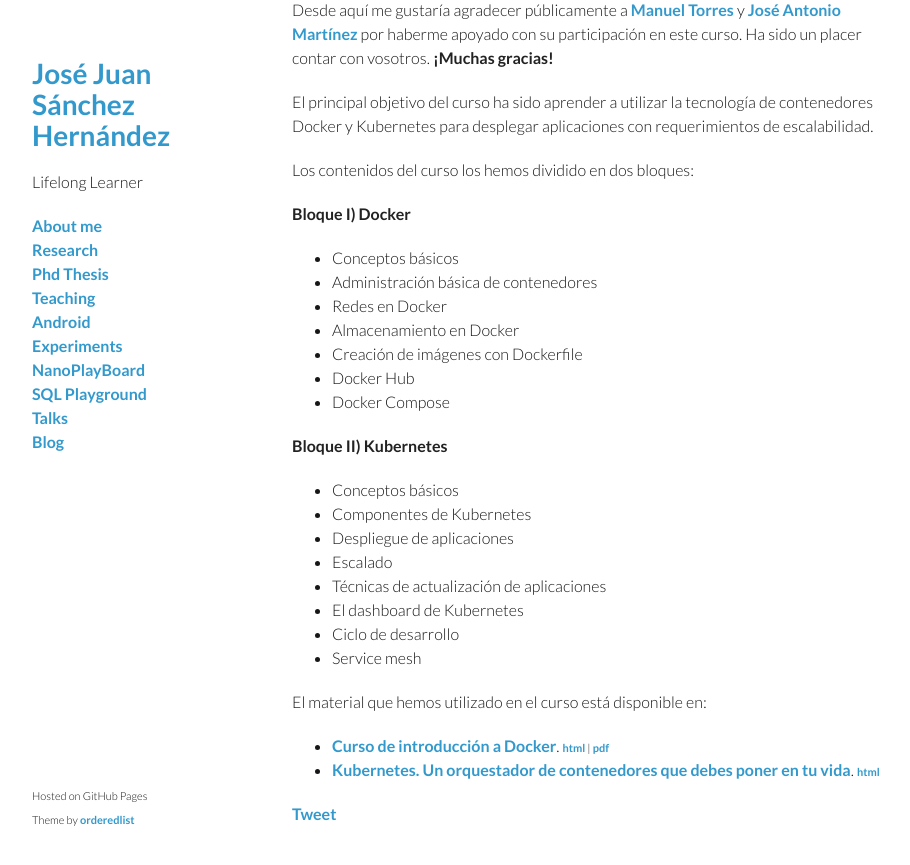
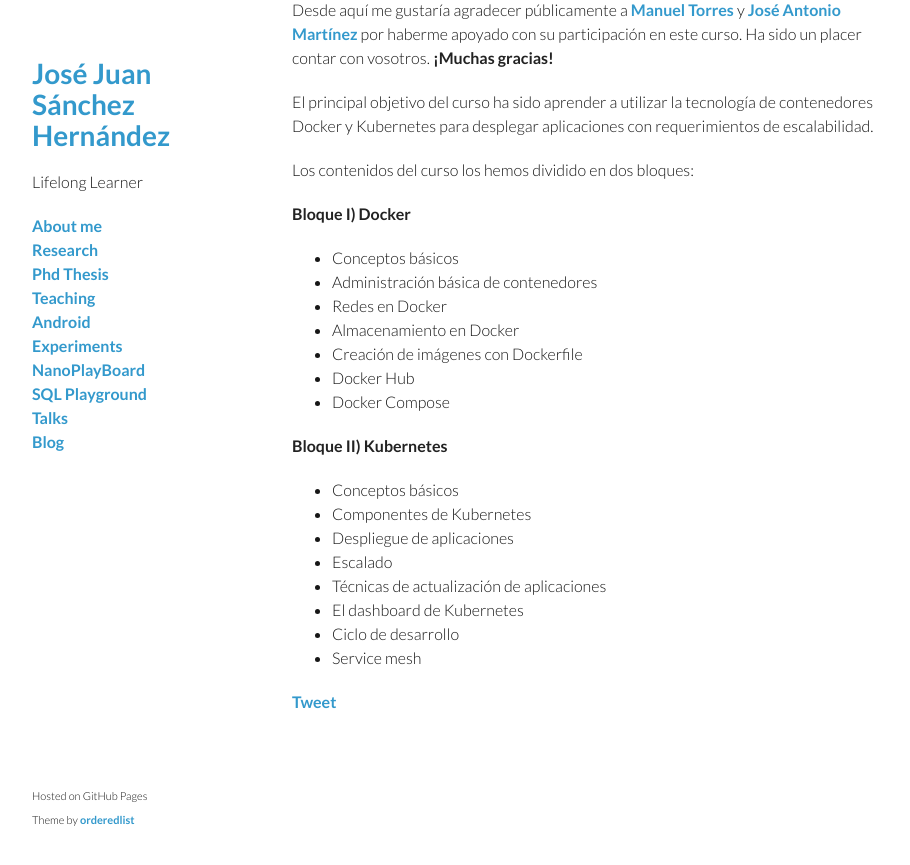
Before and after one commit to josejuansanchez/josejuansanchez.github.io, a Jekyll site: the page built from _posts/2019-12-01-curso-docker.md, in a window 1280 px wide and 900 px high, scrolled down 840 px. Shown: the top 865 px of the window, without its empty margins (178-1088 px from the left). Built offline with Jekyll 4.4.1, drawn with Linux system fonts in a browser that asks for light colours; comment, search, counter and statistics services are not loaded.

Commit message:
Se actualiza la plantilla

```diff
--- a/_layouts/post.html
+++ b/_layouts/post.html
@@ -30,6 +30,7 @@
 })();
 </script>
 
+<!--
 <script>
 var disqus_shortname = 'josejuansanchez'; // Disqus account name
 
@@ -39,3 +40,4 @@
     (document.getElementsByTagName('head')[0] || document.getElementsByTagName('body')[0]).appendChild(dsq);
 })();
 </script>
+-->
--- a/_posts/2019-12-01-curso-docker.md
+++ b/_posts/2019-12-01-curso-docker.md
@@ -43,17 +43,8 @@
 - Ciclo de desarrollo
 - Service mesh
 
-El material que hemos utilizado en el curso está disponible en:
-
-- [Curso de introducción a Docker][5]. <small>[html][5] | [pdf][6]</small>
-- [Kubernetes. Un orquestador de contenedores que debes poner en tu vida][7]. <small>[html][7]</small>
-
-
 [1]: https://twitter.com/fjharo/status/1196843166156120064
 [2]: https://twitter.com/ualmtorres
 [3]: https://twitter.com/hpcjmart
 [4]: http://www.juntadeandalucia.es/educacion/portals/web/cep-almeria
-[5]: https://josejuansanchez.org/curso-docker/
-[6]: https://josejuansanchez.org/curso-docker/index.pdf
-[7]: https://ualmtorres.github.io/SeminarioKubernetes/
 [8]: https://www.juntadeandalucia.es/educacion/secretariavirtual/consultaCEP/actividad/20401GE035/
```
